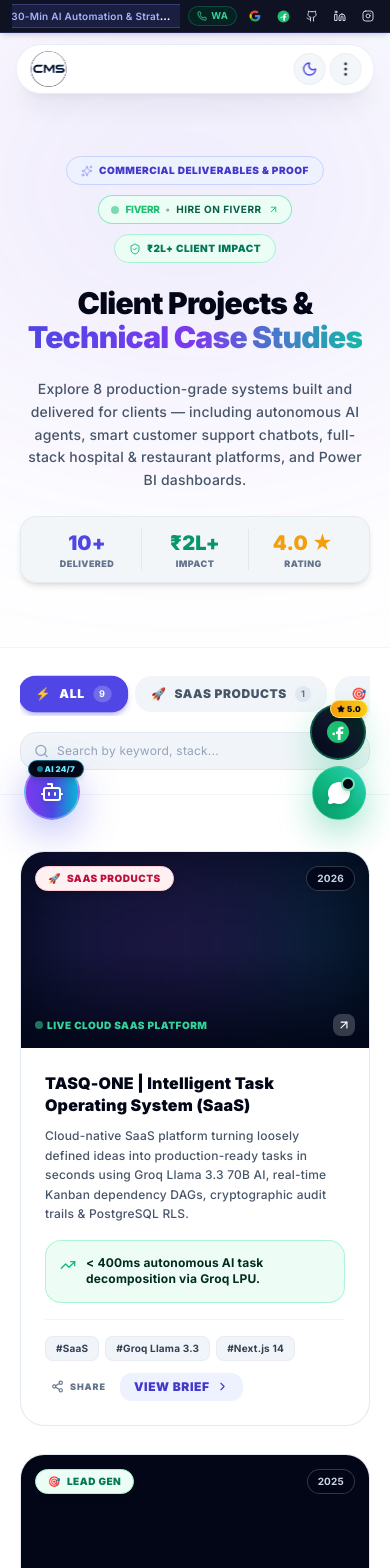
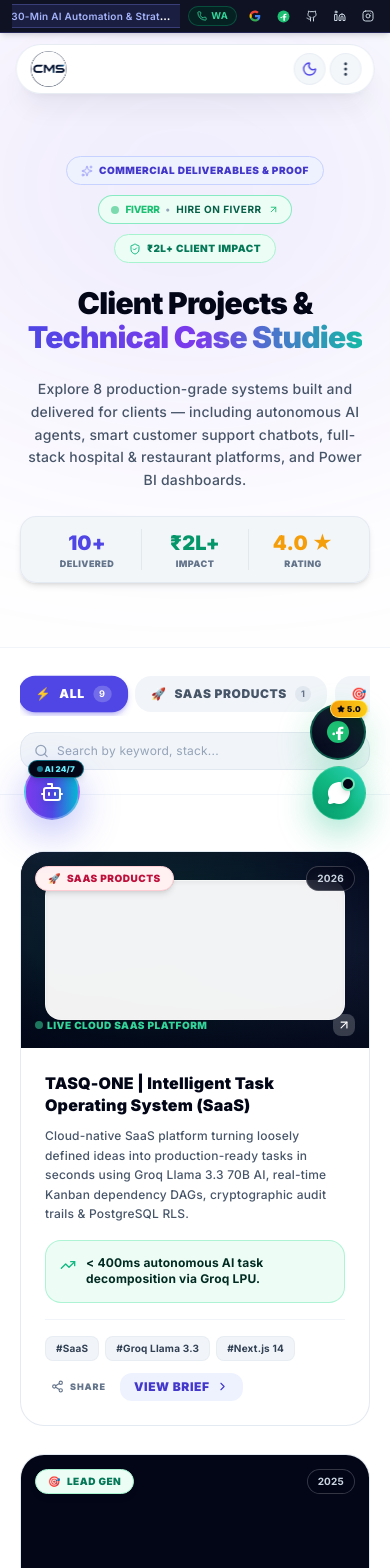
Before and after one commit to Tusharsinghoffical/codewithtushar, a React (Vite) app: page /projects in a window 390 px wide. Shown: the top 1568 px of the page. Built offline with nearby package versions, Linux system fonts and the light colour scheme.

Commit message:
feat(projects): showcase TakeOpinion Medical Tourism Platform with official logo, GitHub repo, and Render live demo

```diff
--- a/constants.tsx
+++ b/constants.tsx
@@ -477,29 +477,31 @@
     }
   },
 
-  // ── 5. Hospital Website ───────────────────────────────────
+  // ── 5. TakeOpinion Medical Tourism Platform ─────────────────────────
   {
     id: 'p6',
-    title: 'Hospital Management Platform | Full-Stack Web App',
-    description: 'Full-stack hospital management system with online appointment booking, patient records, doctor scheduling, and admin dashboard built with Django and React.',
-    imageUrl: '/projects/p6.svg',
+    title: 'TakeOpinion | Global Medical Tourism & Hospital Platform',
+    description: 'Comprehensive Django 5-based global medical tourism platform connecting international patients with doctors, accredited hospitals, treatments, hotel bookings, and secure payment processing.',
+    imageUrl: '/projects/takeopinion-logo.png',
     category: 'Web Dev',
-    tags: ['Python', 'Django', 'React', 'PostgreSQL'],
+    tags: ['Django 5', 'Python', 'PostgreSQL', 'Stripe', 'Razorpay', 'Bootstrap 5', 'Celery & Redis'],
     date: '2024',
     isFeatured: true,
-    clientBackground: 'A multi-department hospital running all operations manually on paper and Excel spreadsheets.',
-    problemStatement: 'Patients had no way to book appointments online. Staff spent hours managing paper records and phone-based scheduling causing delays and errors.',
-    strategy: 'Built a full-stack platform with patient portal, doctor dashboard, admin panel, real-time appointment slots, and digital record management.',
+    clientBackground: 'Global medical tourism enterprise connecting overseas and domestic patients with accredited healthcare facilities, specialized doctors, treatments, and integrated hotel accommodations.',
+    problemStatement: 'Cross-border patients struggled with comparing treatment pricing, scheduling verified doctor consultations across timezones, booking nearby partner hotels, and processing secure international payments with transparent quotes.',
+    strategy: 'Architected and built full-stack Django 5 web application with 718+ fixture records: doctor directory, hospital network, treatment catalog with 15% platform discount calculations, hotel room booking (Normal to Executive Suites ₹2.5k–₹9k), guest checkout flows, Google Meet consultation integration, Celery/Redis background jobs, and Stripe/Razorpay gateways.',
     results: [
-      'Appointment booking time reduced from 15 min to 2 min.',
-      'Paper records completely eliminated for new patients.',
-      'Doctor schedule conflicts dropped to zero.',
-      'Patient satisfaction score improved significantly.'
+      'Appointment & consultation booking time reduced from 15 min to 2 min.',
+      'Over 718+ medical records, doctor profiles, and hospital listings synchronized.',
+      'Partnered hotel booking & guest consultation checkout enabled without mandatory login.',
+      'Secure dual payment processing (Stripe & Razorpay) with automated 15% discount engine.'
     ],
     beforeAfter: {
-      before: 'Manual paper records | Phone-only booking | Scheduling chaos',
-      after: 'Digital records | Online booking 24/7 | Automated scheduling'
-    }
+      before: 'Fragmented clinic directories | Manual quote requests | Phone-only hotel coordination',
+      after: 'End-to-end medical tourism portal | Instant treatment comparison | Integrated hospital & hotel booking'
+    },
+    liveDemoUrl: 'https://takeopinionclientprojects.onrender.com/',
+    githubUrl: 'https://github.com/Tusharsinghoffical/TakeOpinionclient'
   },
 
   // ── 6. Restaurant Website ─────────────────────────────────
--- a/pages/Projects.tsx
+++ b/pages/Projects.tsx
@@ -10,7 +10,7 @@
   ArrowUpRight, Layers, Share2, Link2, Copy, Check,
   Sparkles, ExternalLink, MessageCircle, Clock, Award, Star,
   CheckCircle2, Flame, BarChart3, Code2, Bot, Globe, ChevronRight,
-  Briefcase, CheckCircle
+  Briefcase, CheckCircle, GitBranch, Github, Code
 } from 'lucide-react';
 
 /* ─── Category Metadata ──────────────────────────────────── */
@@ -41,16 +41,18 @@
     >
       {/* Thumbnail Section with Clear Badges */}
       <div className="relative aspect-[16/9] w-full bg-slate-950 overflow-hidden shrink-0 flex items-center justify-center">
-        {project.category === 'SaaS Products' ? (
-          <div className="w-full h-full p-6 sm:p-7 flex items-center justify-center relative">
-            <div className="absolute inset-0 bg-gradient-to-r from-indigo-500/15 via-violet-500/20 to-cyan-500/15 blur-2xl pointer-events-none" />
+        {project.category === 'SaaS Products' || project.imageUrl?.endsWith('.png') ? (
+          <div className="w-full h-full p-6 sm:p-7 flex items-center justify-center relative bg-gradient-to-br from-slate-900 via-slate-950 to-slate-900">
+            <div className="absolute inset-0 bg-gradient-to-r from-teal-500/10 via-emerald-500/15 to-indigo-500/10 blur-2xl pointer-events-none" />
+            <div className="w-full h-full max-h-[140px] flex items-center justify-center p-3 rounded-2xl bg-white/95 shadow-inner backdrop-blur-sm relative z-10 border border-white/20">
               <img
                 src={project.imageUrl || '/projects/p1.svg'}
                 alt={project.title}
                 loading="lazy"
                 decoding="async"
-              className="max-h-full max-w-full object-contain group-hover:scale-105 transition-transform duration-500 drop-shadow-[0_0_25px_rgba(255,255,255,0.4)] relative z-10"
+                className="max-h-full max-w-full object-contain group-hover:scale-105 transition-transform duration-500"
               />
+            </div>
           </div>
         ) : (
           <img
@@ -347,14 +349,16 @@
           >
             {/* Header Hero */}
             <div className="relative aspect-[21/9] bg-slate-950 overflow-hidden flex items-center justify-center">
-              {selected.category === 'SaaS Products' ? (
-                <div className="w-full h-full p-6 sm:p-8 flex items-center justify-center relative">
-                  <div className="absolute inset-0 bg-gradient-to-r from-indigo-500/15 via-violet-500/20 to-cyan-500/15 blur-2xl pointer-events-none" />
+              {selected.category === 'SaaS Products' || selected.imageUrl?.endsWith('.png') ? (
+                <div className="w-full h-full p-6 sm:p-8 flex items-center justify-center relative bg-gradient-to-br from-slate-900 via-slate-950 to-slate-900">
+                  <div className="absolute inset-0 bg-gradient-to-r from-teal-500/10 via-emerald-500/15 to-indigo-500/10 blur-2xl pointer-events-none" />
+                  <div className="w-full max-w-md max-h-[140px] flex items-center justify-center p-4 rounded-2xl bg-white/95 shadow-xl relative z-10 border border-white/20">
                     <img
                       src={selected.imageUrl || '/projects/p1.svg'}
                       alt={selected.title}
-                    className="max-h-full max-w-full object-contain drop-shadow-[0_0_30px_rgba(255,255,255,0.5)] relative z-10"
+                      className="max-h-full max-w-full object-contain relative z-10"
                     />
+                  </div>
                 </div>
               ) : (
                 <img src={selected.imageUrl || '/projects/p1.svg'} alt={selected.title} className="w-full h-full object-cover opacity-85" />
@@ -446,6 +450,17 @@
               </button>
 
               <div className="flex flex-wrap items-center gap-2">
+                {selected.githubUrl && (
+                  <a
+                    href={selected.githubUrl}
+                    target="_blank"
+                    rel="noopener noreferrer"
+                    className="inline-flex items-center gap-1.5 px-4 py-2.5 rounded-xl bg-slate-900 hover:bg-slate-800 text-white text-xs font-black uppercase tracking-wider transition-all shadow-md active:scale-95 border border-white/10"
+                  >
+                    <Github size={13} />
+                    <span>View GitHub</span>
+                  </a>
+                )}
                 {selected.liveDemoUrl && (
                   <a
                     href={selected.liveDemoUrl}
--- a/types.ts
+++ b/types.ts
@@ -34,6 +34,7 @@
   };
   liveDemoUrl?: string;
   saasPageUrl?: string;
+  githubUrl?: string;
 }
 
 export interface Testimonial {
```
Also changed, not shown: public/llms.txt, public/projects/takeopinion-logo.png (added). Lines whose indentation alone changed are shown as unchanged.
